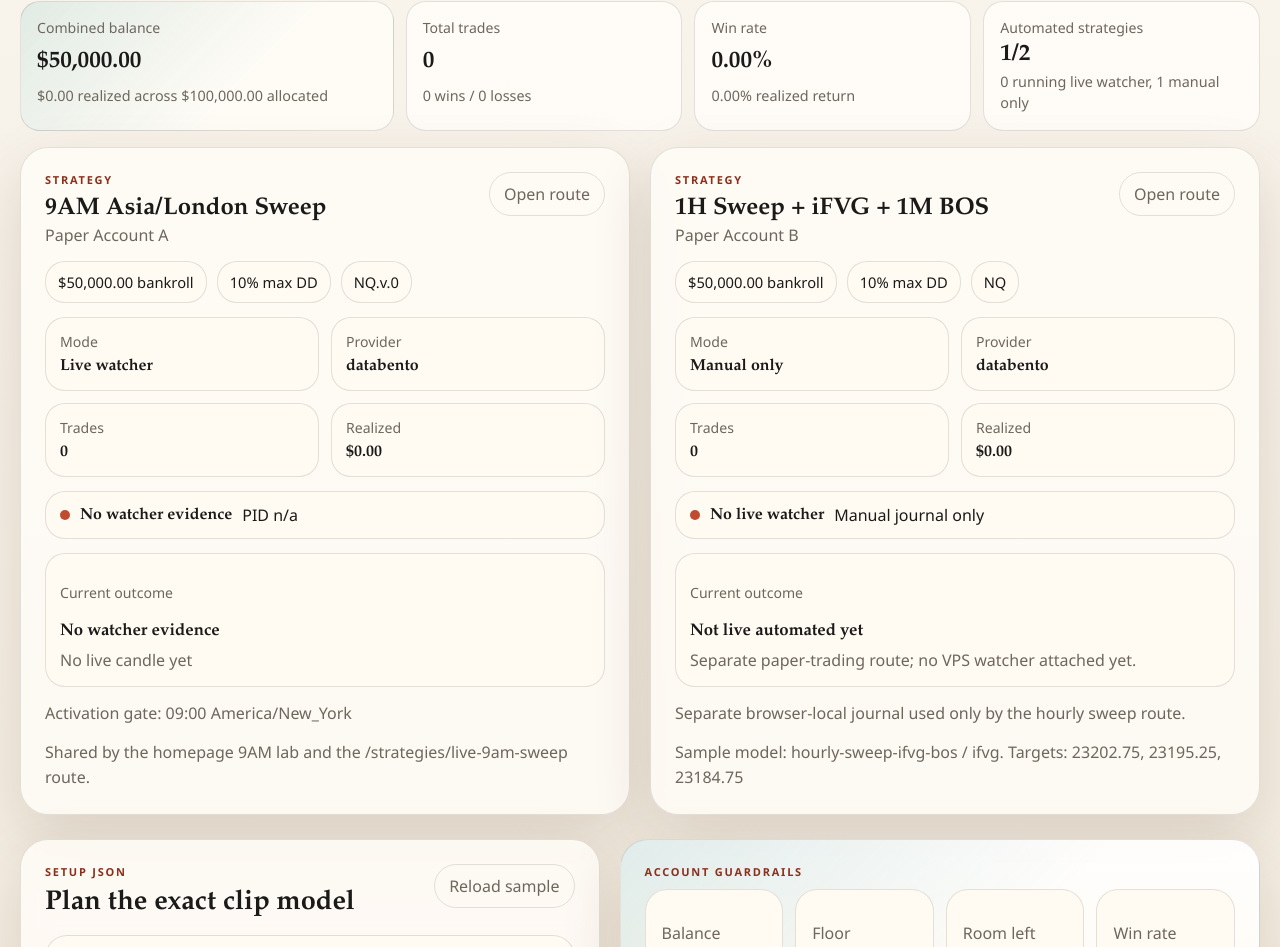
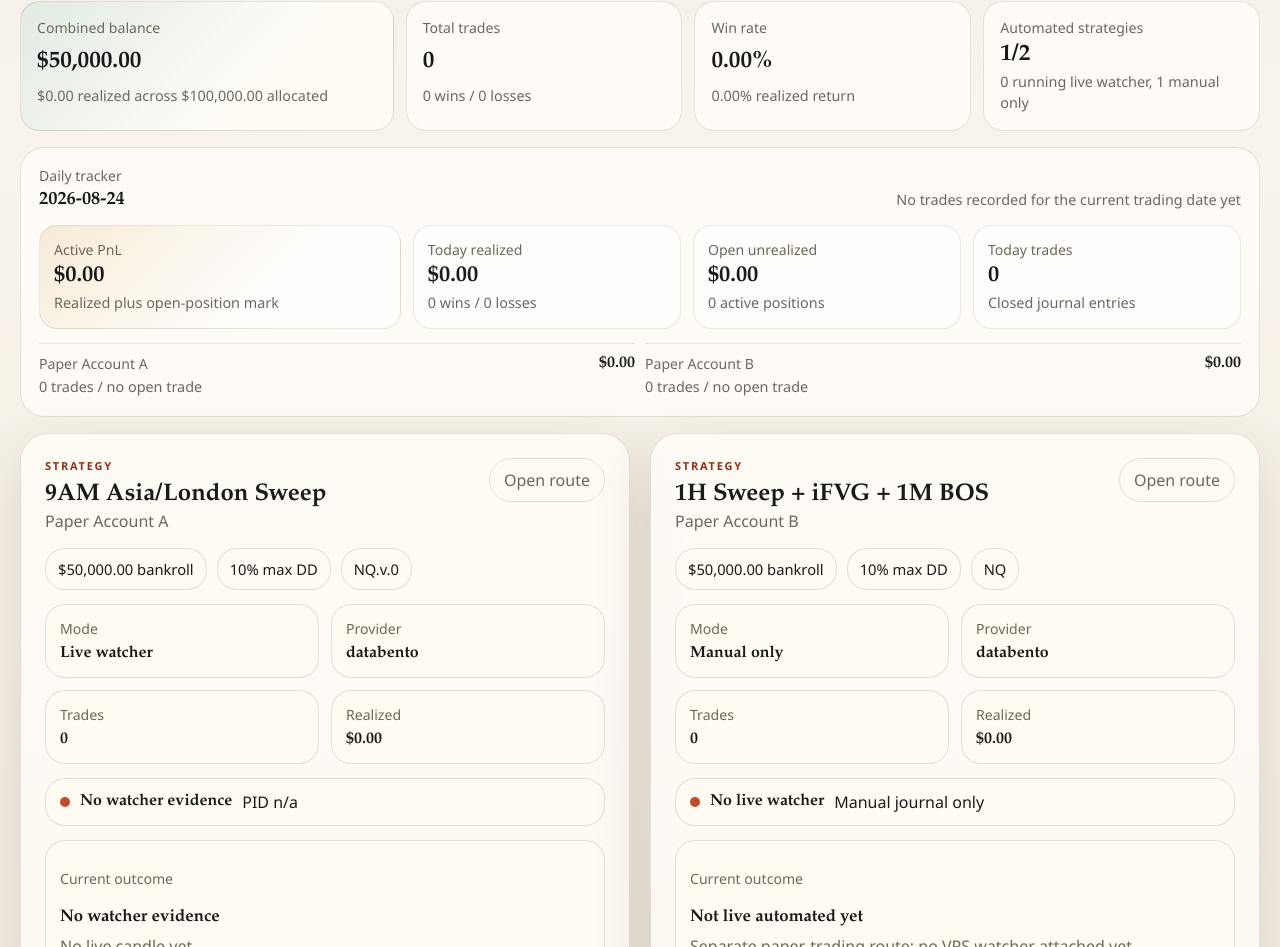
Before and after one commit to robertmckinley-alt/trading, a Next.js app: page / in a window 1280 px wide. Shown: the part 1602-2549 px from the top of the page. Built offline with nearby package versions, Linux system fonts and the light colour scheme.

Commit message:
Add daily active PnL tracker

```diff
--- a/app/globals.css
+++ b/app/globals.css
@@ -444,6 +444,92 @@ pre {
   font-size: 0.9rem;
 }
 
+.daily-tracker {
+  border: 1px solid var(--line);
+  border-radius: 24px;
+  background: rgba(255, 252, 247, 0.86);
+  padding: 18px;
+  display: grid;
+  gap: 14px;
+}
+
+.daily-tracker-head {
+  display: flex;
+  align-items: end;
+  justify-content: space-between;
+  gap: 14px;
+}
+
+.daily-tracker-head div {
+  display: grid;
+  gap: 4px;
+}
+
+.daily-tracker-head span,
+.daily-tracker-metric span,
+.daily-strategy-row span {
+  color: var(--muted);
+  font-size: 0.88rem;
+}
+
+.daily-tracker-head strong {
+  font-size: 1.15rem;
+}
+
+.daily-tracker-head p,
+.daily-tracker-metric p,
+.daily-strategy-row p {
+  color: var(--muted);
+  margin: 0;
+  line-height: 1.45;
+  font-size: 0.9rem;
+}
+
+.daily-tracker-grid {
+  display: grid;
+  grid-template-columns: 1.35fr repeat(3, minmax(0, 1fr));
+  gap: 12px;
+}
+
+.daily-tracker-metric {
+  border: 1px solid rgba(24, 37, 45, 0.1);
+  border-radius: 18px;
+  background: rgba(255, 255, 255, 0.66);
+  padding: 14px;
+  display: grid;
+  gap: 6px;
+}
+
+.daily-tracker-primary {
+  background:
+    linear-gradient(135deg, rgba(207, 149, 43, 0.18), transparent 64%),
+    rgba(255, 255, 255, 0.72);
+}
+
+.daily-tracker-metric strong {
+  font-size: 1.4rem;
+  line-height: 1;
+}
+
+.daily-strategy-list {
+  display: grid;
+  grid-template-columns: repeat(2, minmax(0, 1fr));
+  gap: 10px;
+}
+
+.daily-strategy-row {
+  border-top: 1px solid rgba(24, 37, 45, 0.1);
+  padding-top: 10px;
+  display: grid;
+  grid-template-columns: minmax(0, 1fr) auto;
+  gap: 4px 12px;
+  align-items: center;
+}
+
+.daily-strategy-row p {
+  grid-column: 1 / -1;
+}
+
 .live-card {
   border: 1px solid var(--line);
   border-radius: 28px;
@@ -583,6 +669,8 @@ pre {
   .stat-grid,
   .strategy-strip,
   .portfolio-totals,
+  .daily-tracker-grid,
+  .daily-strategy-list,
   .live-board-grid {
     grid-template-columns: 1fr;
   }
--- a/components/live-strategy-board.js
+++ b/components/live-strategy-board.js
@@ -47,12 +47,94 @@ function buildPortfolioTotals(strategies) {
   );
 }
 
+function buildDailyTotals(strategies) {
+  return strategies.reduce(
+    (totals, strategy) => {
+      const daily = strategy.journal?.daily || {};
+      totals.realizedPnlUsd += Number(daily.realizedPnlUsd || 0);
+      totals.activeRealizedPnlUsd += Number(daily.activeRealizedPnlUsd || 0);
+      totals.activeUnrealizedPnlUsd += Number(daily.activeUnrealizedPnlUsd || 0);
+      totals.activePnlUsd += Number(daily.activePnlUsd || 0);
+      totals.trades += Number(daily.trades || 0);
+      totals.wins += Number(daily.wins || 0);
+      totals.losses += Number(daily.losses || 0);
+      if (!totals.date && daily.date) totals.date = daily.date;
+      if (daily.openTradeStatus) totals.openTrades += 1;
+      return totals;
+    },
+    {
+      date: null,
+      realizedPnlUsd: 0,
+      activeRealizedPnlUsd: 0,
+      activeUnrealizedPnlUsd: 0,
+      activePnlUsd: 0,
+      trades: 0,
+      wins: 0,
+      losses: 0,
+      openTrades: 0
+    }
+  );
+}
+
 function outcomeTone(strategy) {
   if (strategy.mode === 'paper-route') return 'neutral';
   if (strategy.watcher?.isRunning && !strategy.live?.latestError) return 'good';
   if (strategy.live?.latestError) return 'warn';
   if (strategy.watcher?.hasLiveEvidence || strategy.watcher?.staleStatusHint) return 'warn';
   return 'neutral';
+}
+
+function DailyTracker({ strategies }) {
+  const daily = buildDailyTotals(strategies);
+  const hasDailyActivity = daily.trades > 0 || daily.openTrades > 0 || daily.activePnlUsd !== 0;
+
+  return (
+    <div className="daily-tracker" aria-label="Daily active PnL tracker">
+      <div className="daily-tracker-head">
+        <div>
+          <span>Daily tracker</span>
+          <strong>{daily.date || 'Current session'}</strong>
+        </div>
+        <p>{hasDailyActivity ? `${daily.openTrades} open / ${daily.trades} closed today` : 'No trades recorded for the current trading date yet'}</p>
+      </div>
+
+      <div className="daily-tracker-grid">
+        <div className="daily-tracker-metric daily-tracker-primary">
+          <span>Active PnL</span>
+          <strong>{formatUsd(daily.activePnlUsd)}</strong>
+          <p>Realized plus open-position mark</p>
+        </div>
+        <div className="daily-tracker-metric">
+          <span>Today realized</span>
+          <strong>{formatUsd(daily.realizedPnlUsd)}</strong>
+          <p>{daily.wins} wins / {daily.losses} losses</p>
+        </div>
+        <div className="daily-tracker-metric">
+          <span>Open unrealized</span>
+          <strong>{formatUsd(daily.activeUnrealizedPnlUsd)}</strong>
+          <p>{daily.openTrades} active position{daily.openTrades === 1 ? '' : 's'}</p>
+        </div>
+        <div className="daily-tracker-metric">
+          <span>Today trades</span>
+          <strong>{daily.trades}</strong>
+          <p>Closed journal entries</p>
+        </div>
+      </div>
+
+      <div className="daily-strategy-list">
+        {strategies.map((strategy) => {
+          const item = strategy.journal?.daily || {};
+          return (
+            <div className="daily-strategy-row" key={strategy.slug}>
+              <span>{strategy.paperAccountLabel}</span>
+              <strong>{formatUsd(item.activePnlUsd || 0)}</strong>
+              <p>{item.trades || 0} trades / {item.openTradeStatus || 'no open trade'}</p>
+            </div>
+          );
+        })}
+      </div>
+    </div>
+  );
 }
 
 function PortfolioTotals({ strategies }) {
@@ -249,6 +331,7 @@ export default function LiveStrategyBoard({ initialData }) {
       ) : null}
 
       <PortfolioTotals strategies={strategies} />
+      <DailyTracker strategies={strategies} />
 
       <div className="live-board-grid">
         {strategies.map((strategy) => (
--- a/lib/live-status.cjs
+++ b/lib/live-status.cjs
@@ -75,7 +75,11 @@ function parseLogEvents(logText) {
 
     const candleMatch = block.match(/Last candle:\s+([^\s]+)\s+O:([-\d.]+)\s+H:([-\d.]+)\s+L:([-\d.]+)\s+C:([-\d.]+)/);
     const reasonMatch = block.match(/No trade:\s+(.+)/);
-    if (header === 'live tick' || candleMatch || reasonMatch) {
+    const openTradeMatch = block.match(/Open trade status:\s+(.+)/);
+    const realizedMatch = block.match(/Realized:\s+([-\d.]+)/);
+    const unrealizedMatch = block.match(/Unrealized:\s+([-\d.]+)/);
+    const markMatch = block.match(/Mark:\s+([-\d.]+)/);
+    if (header === 'live tick' || candleMatch || reasonMatch || openTradeMatch) {
       return {
         type: 'tick',
         at: match[1],
@@ -89,6 +93,14 @@ function parseLogEvents(logText) {
             }
           : null,
         latestReason: reasonMatch?.[1] || null,
+        activeTrade: openTradeMatch
+          ? {
+              status: openTradeMatch[1].trim(),
+              realizedPnlUsd: realizedMatch ? Number(realizedMatch[1]) : 0,
+              unrealizedPnlUsd: unrealizedMatch ? Number(unrealizedMatch[1]) : 0,
+              markPrice: markMatch ? Number(markMatch[1]) : null
+            }
+          : null,
         block
       };
     }
@@ -110,6 +122,7 @@ function parseLiveStatus(logText) {
   return {
     lastCandle: lastTick?.lastCandle || null,
     latestReason: lastTick?.latestReason || null,
+    activeTrade: lastTick?.activeTrade || null,
     latestError: lastEvent?.type === 'error' ? { at: lastEvent.at, message: lastEvent.message } : null,
     recoveredFromError:
       Boolean(lastError && lastTick) &&
@@ -117,25 +130,57 @@ function parseLiveStatus(logText) {
   };
 }
 
-function summarizeJournal(state) {
+function inferDailyDate(state, liveStatus) {
+  const openPlanDate = state?.live?.openPlan?.setup?.date;
+  if (openPlanDate) return openPlanDate;
+
+  const candleDate = liveStatus?.lastCandle?.timestamp
+    ? String(liveStatus.lastCandle.timestamp).slice(0, 10)
+    : null;
+  if (candleDate) return candleDate;
+
+  const lastTrade = Array.isArray(state?.trades) ? state.trades.at(-1) : null;
+  return lastTrade?.date || new Date().toISOString().slice(0, 10);
+}
+
+function summarizeJournal(state, liveStatus = null) {
   const trades = Array.isArray(state?.trades) ? state.trades : [];
   const realizedPnlUsd = Number(state?.realizedPnlUsd || 0);
   const wins = trades.filter((trade) => Number(trade.realizedPnlUsd || 0) > 0).length;
   const losses = trades.filter((trade) => Number(trade.realizedPnlUsd || 0) < 0).length;
+  const dailyDate = inferDailyDate(state, liveStatus);
+  const todayTrades = trades.filter((trade) => trade.date === dailyDate);
+  const dailyRealizedPnlUsd = todayTrades.reduce((sum, trade) => sum + Number(trade.realizedPnlUsd || 0), 0);
+  const activeTrade = liveStatus?.activeTrade || null;
+  const hasActiveTrade = Boolean(state?.live?.openPlan && activeTrade);
+  const activeUnrealizedPnlUsd = hasActiveTrade ? Number(activeTrade.unrealizedPnlUsd || 0) : 0;
+  const activeRealizedPnlUsd = hasActiveTrade ? Number(activeTrade.realizedPnlUsd || 0) : 0;
   return {
     trades: trades.length,
     wins,
     losses,
     realizedPnlUsd,
     balanceUsd: Number(state?.balanceUsd || 0),
-    lastUpdatedAt: state?.lastUpdatedAt || null
+    lastUpdatedAt: state?.lastUpdatedAt || null,
+    daily: {
+      date: dailyDate,
+      trades: todayTrades.length,
+      wins: todayTrades.filter((trade) => Number(trade.realizedPnlUsd || 0) > 0).length,
+      losses: todayTrades.filter((trade) => Number(trade.realizedPnlUsd || 0) < 0).length,
+      realizedPnlUsd: Math.round(dailyRealizedPnlUsd * 100) / 100,
+      activeRealizedPnlUsd,
+      activeUnrealizedPnlUsd,
+      activePnlUsd: Math.round((dailyRealizedPnlUsd + activeRealizedPnlUsd + activeUnrealizedPnlUsd) * 100) / 100,
+      openTradeStatus: hasActiveTrade ? activeTrade.status : null,
+      markPrice: hasActiveTrade ? activeTrade.markPrice : null
+    }
   };
 }
 
 function buildNineAmStrategy(config, state, logText, pid, sourceMode) {
   const liveStatus = parseLiveStatus(logText);
   const isRunning = isPidRunning(pid);
-  const journal = summarizeJournal(state);
+  const journal = summarizeJournal(state, liveStatus);
   const hasLiveEvidence = Boolean(liveStatus.lastCandle || liveStatus.latestReason || liveStatus.latestError);
 
   return {
@@ -160,6 +205,7 @@ function buildNineAmStrategy(config, state, logText, pid, sourceMode) {
     live: {
       lastCandle: liveStatus.lastCandle,
       latestReason: liveStatus.latestReason,
+      activeTrade: liveStatus.activeTrade,
       latestError: liveStatus.latestError,
       recoveredFromError: liveStatus.recoveredFromError,
       activationTime: config.liveActivationTime || null
@@ -199,7 +245,19 @@ function buildHourlyStrategy(config) {
       losses: 0,
       realizedPnlUsd: 0,
       balanceUsd: config.startingBalanceUsd,
-      lastUpdatedAt: null
+      lastUpdatedAt: null,
+      daily: {
+        date: new Date().toISOString().slice(0, 10),
+        trades: 0,
+        wins: 0,
+        losses: 0,
+        realizedPnlUsd: 0,
+        activeRealizedPnlUsd: 0,
+        activeUnrealizedPnlUsd: 0,
+        activePnlUsd: 0,
+        openTradeStatus: null,
+        markPrice: null
+      }
     }
   };
 }
```
